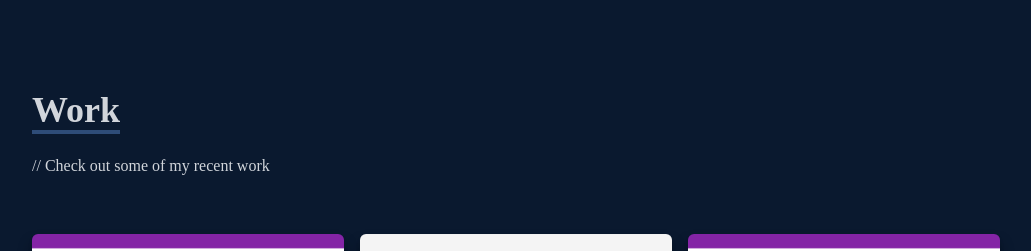
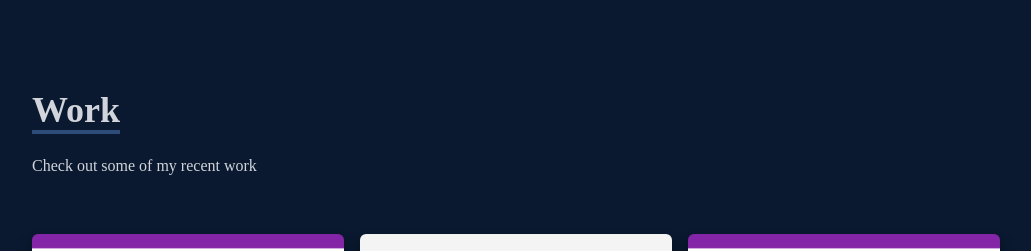
Before and after one commit to CodeJeffreyG/Real-PortFolio, a React (Create React App) app: page / in a window 1280 px wide. Shown: the part 2380-2631 px from the top of the page, without its empty margins (124-1155 px from the left). Built offline with nearby package versions, Linux system fonts and the light colour scheme.

Commit message:
styling changes

```diff
--- a/src/components/Work/Work.jsx
+++ b/src/components/Work/Work.jsx
@@ -13,7 +13,7 @@
           <p className="text-4xl font-bold inline border-b-4 text-gray-300 border-[#2E4C78]">
             Work
           </p>
-          <p className="py-6">// Check out some of my recent work</p>
+          <p className="py-6">Check out some of my recent work</p>
         </div>
 
         {/* container for projects */}
```
